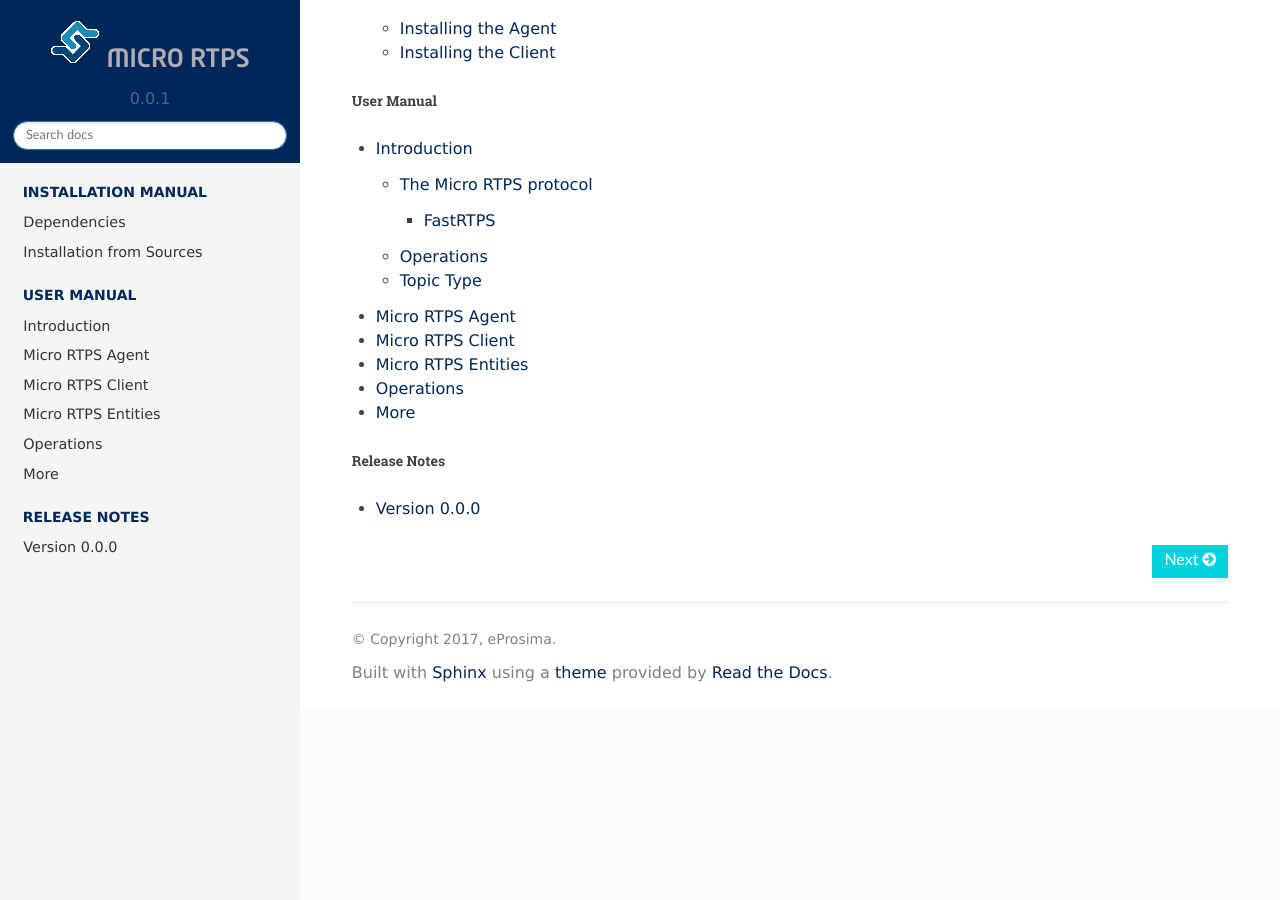
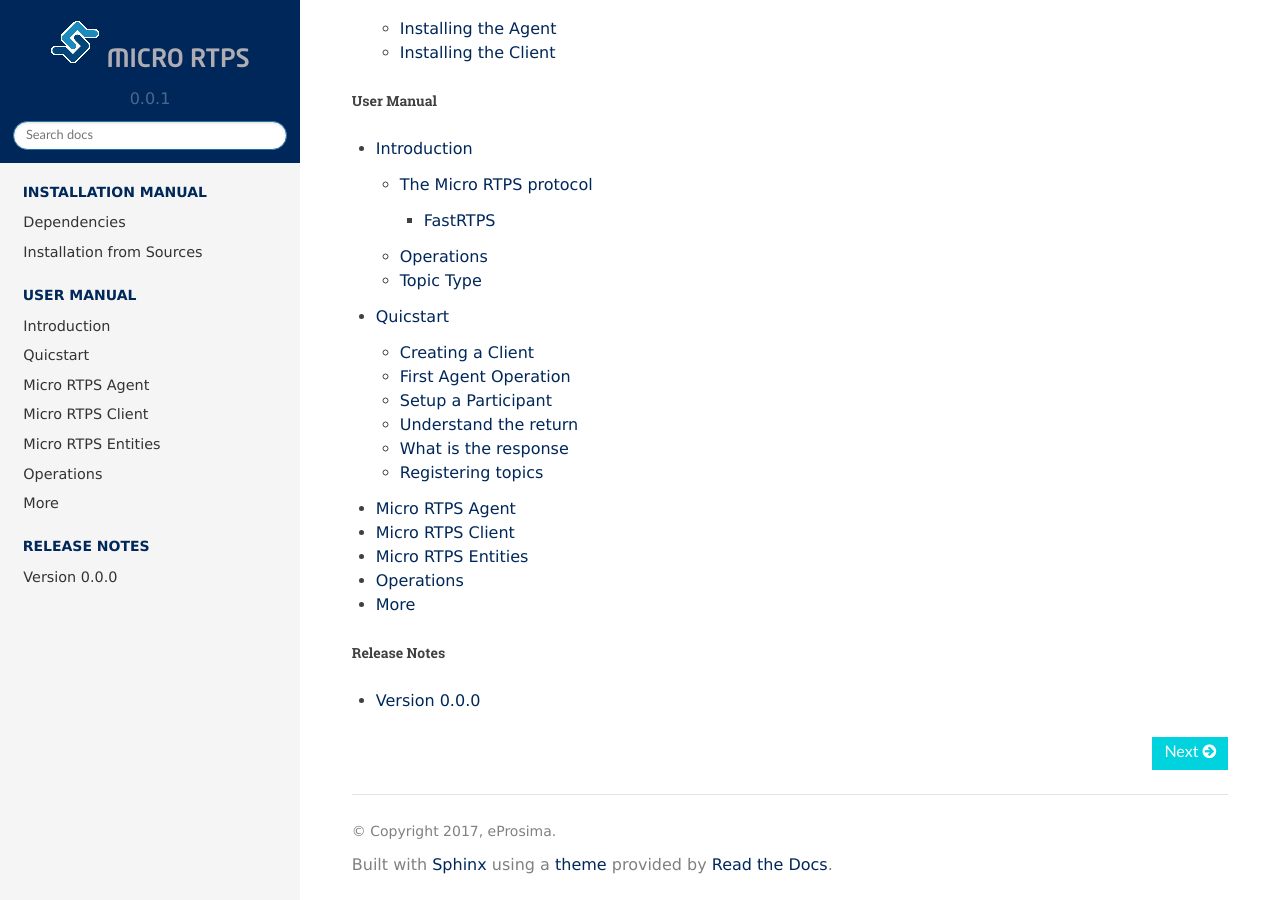
Before and after one commit to eProsima/Micro-XRCE-DDS-docs, a Sphinx documentation site: the page built from docs/index.rst, in a window 1280 px wide and 900 px high, scrolled down 2680 px. Built offline with Sphinx 7.4.7 and the Read the Docs theme 2.0.0, drawn with Linux system fonts in a browser that asks for light colours; before the commit the page ends 3388 px from its top, so only the background shows below that.

Commit message:
ref#2351. Adds quickstart

```diff
--- a/docs/index.rst
+++ b/docs/index.rst
@@ -134,6 +134,7 @@ Index
    :caption: User Manual
 
    introduction
+   quickstart
    agent
    client
    entities
--- /dev/null
+++ b/docs/quickstart.rst
@@ -0,0 +1,35 @@
+Quicstart
+=========
+
+This page gives you a good introduction in how to get started with the *Micro RTPS Client* development
+
+First, you need to have installed:
+ * FastRTPS
+ * Micro RTPS
+
+Creating a Client
+^^^^^^^^^^^^^^^^^
+
+#include
+
+you need to link our library
+
+Create a client state
+.. code-block:: C
+
+First Agent Operation
+^^^^^^^^^^^^^^^^^^^^^
+
+Setup a Participant
+^^^^^^^^^^^^^^^^^^^
+
+Understand the return
+^^^^^^^^^^^^^^^^^^^^^
+
+What is the response
+^^^^^^^^^^^^^^^^^^^^
+
+Create your topic
+
+Registering  topics
+^^^^^^^^^^^^^^^^^^^
```
